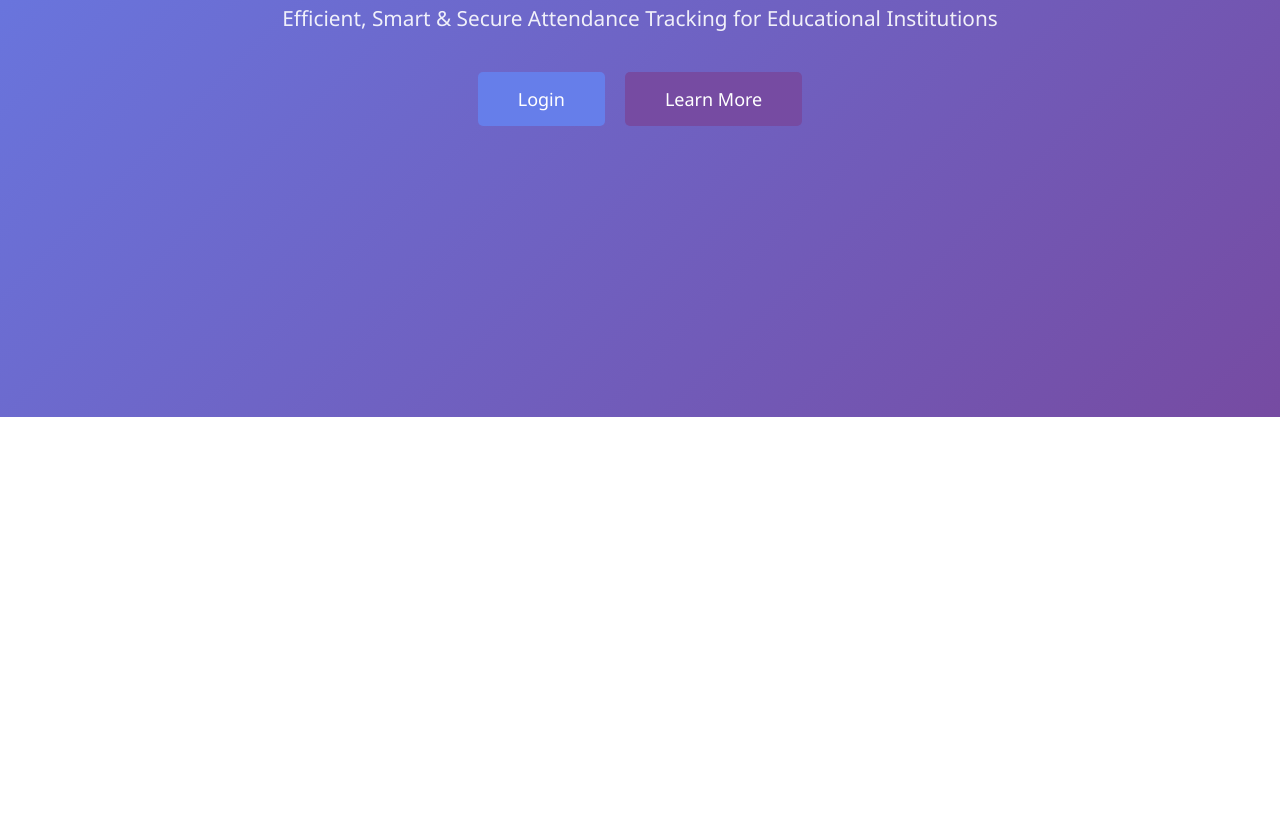
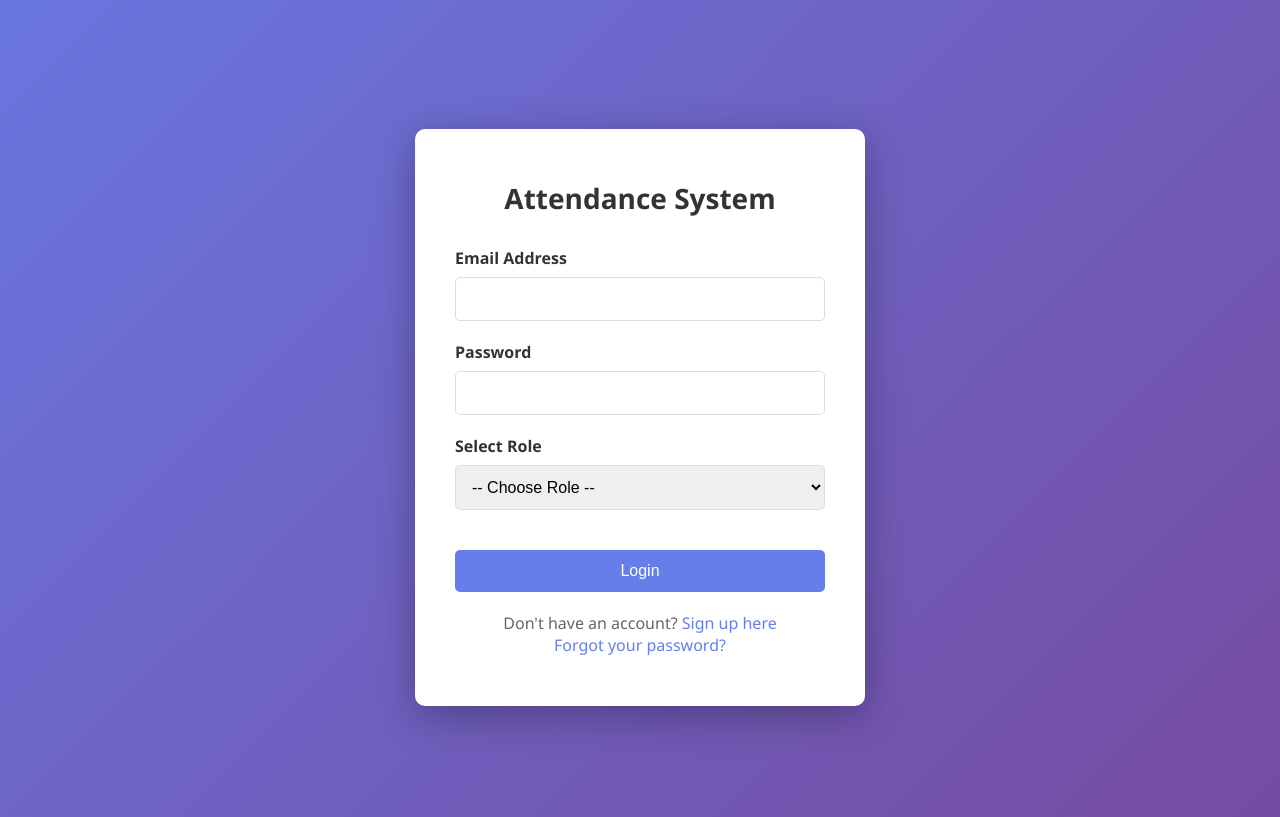
Before and after one commit to vaishnavisukum/Attendance_Management_System, a plain HTML site: page index.html in a window 1280 px wide. Shown: the part 383-1200 px from the top of the page. Before the commit the page ends 800 px from the top, so only its background shows below. Drawn offline with Linux system fonts and the light colour scheme.

Commit message:
Initial import

```diff
--- a/css/style.css
+++ b/css/style.css
@@ -10,6 +10,7 @@ body {
     background: linear-gradient(135deg, #667eea 0%, #764ba2 100%);
     min-height: 100vh;
     color: #333;
+     background: linear-gradient(135deg, #667eea 0%, #764ba2 100%);
 }
 
 /* Utility Classes */
@@ -77,11 +78,11 @@ body {
 
 /* Landing Page */
 .landing {
-    min-height: 100vh;
+    height: 50vh;
     display: flex;
     align-items: center;
     justify-content: center;
-    background: linear-gradient(135deg, #667eea 0%, #764ba2 100%);
+    /* background: linear-gradient(135deg, #667eea 0%, #764ba2 100%); */
 }
 
 .landing-content {
@@ -119,7 +120,7 @@ body {
     display: flex;
     align-items: center;
     justify-content: center;
-    background: linear-gradient(135deg, #667eea 0%, #764ba2 100%);
+
 }
 
 .login-box {
--- a/index.html
+++ b/index.html
@@ -4,7 +4,9 @@
     <meta charset="UTF-8">
     <meta name="viewport" content="width=device-width, initial-scale=1.0">
     <title>Attendance Management System - Landing Page</title>
+    <link rel="icon" type="image/jpeg" href="assets/Logo.jpeg">
     <link rel="stylesheet" href="css/style.css">
+
 </head>
 <body>
     <div class="landing">
@@ -12,10 +14,56 @@
             <h1>Attendance Management System</h1>
             <p>Efficient, Smart & Secure Attendance Tracking for Educational Institutions</p>
             <div class="landing-buttons">
-                <a href="login.html" class="btn btn-primary">Login</a>
-                <a href="#" class="btn btn-secondary">Learn More</a>
+                <!-- <a href="login.html" class="btn btn-primary">Login</a>
+                <a href="#" class="btn btn-secondary">Learn More</a> -->
+
+
             </div>
         </div>
     </div>
+     <div class="login-container">
+        <div class="login-box">
+            <h2>Attendance System</h2>
+            <form id="loginForm">
+                <div class="form-group">
+                    <label for="email">Email Address</label>
+                    <input type="email" id="email" name="email" required>
+                </div>
+                <div class="form-group">
+                    <label for="password">Password</label>
+                    <input type="password" id="password" name="password" required>
+                </div>
+                <div class="form-group">
+                    <label for="role">Select Role</label>
+                    <select id="role" name="role" required>
+                        <option value="">-- Choose Role --</option>
+                        <option value="student">Student</option>
+                        <option value="faculty">Faculty</option>
+                        <option value="admin">Admin</option>
+                    </select>
+                </div>
+                <button type="submit" class="btn btn-primary login-btn">Login</button>
+            </form>
+            <div class="login-footer">
+                <p>Don't have an account? <a href="#">Sign up here</a></p>
+                <p><a href="#">Forgot your password?</a></p>
+            </div>
+        </div>
+    </div>
+
+    <script>
+        document.getElementById('loginForm').addEventListener('submit', function(e) {
+            e.preventDefault();
+            const role = document.getElementById('role').value;
+
+            if (role === 'student') {
+                window.location.href = 'pages/student/dashboard.html';
+            } else if (role === 'faculty') {
+                window.location.href = 'pages/faculty/dashboard.html';
+            } else if (role === 'admin') {
+                window.location.href = 'pages/admin/dashboard.html';
+            }
+        });
+    </script>
 </body>
 </html>
```
Also changed, not shown: pages/student/attendance-status.html (+2 -1 lines), pages/student/campus-attendance.html (+2 -1 lines), pages/student/dashboard.html (+2 -1 lines), pages/student/notifications.html (+2 -1 lines), pages/student/profile.html (+2 -1 lines), pages/student/subject-attendance.html (+2 -1 lines), assets/Logo.jpeg (added).
